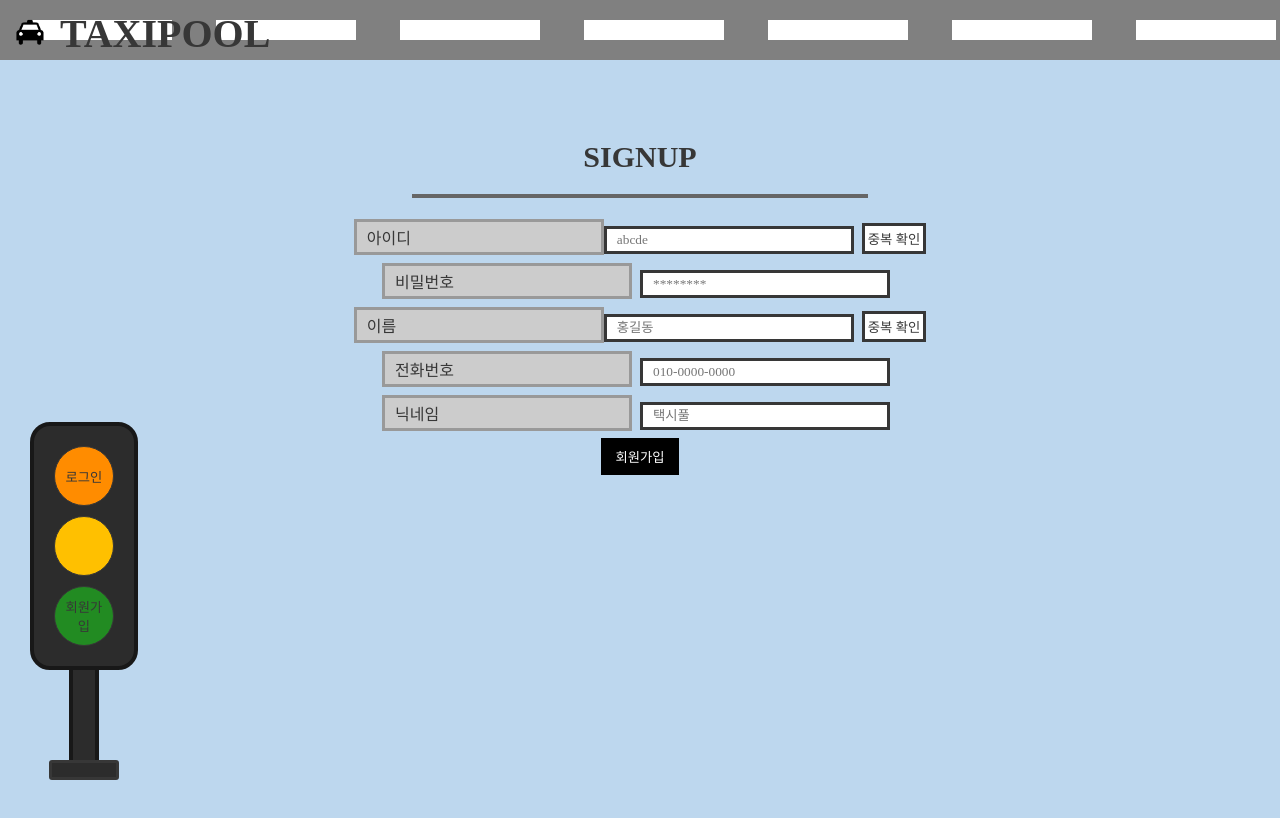
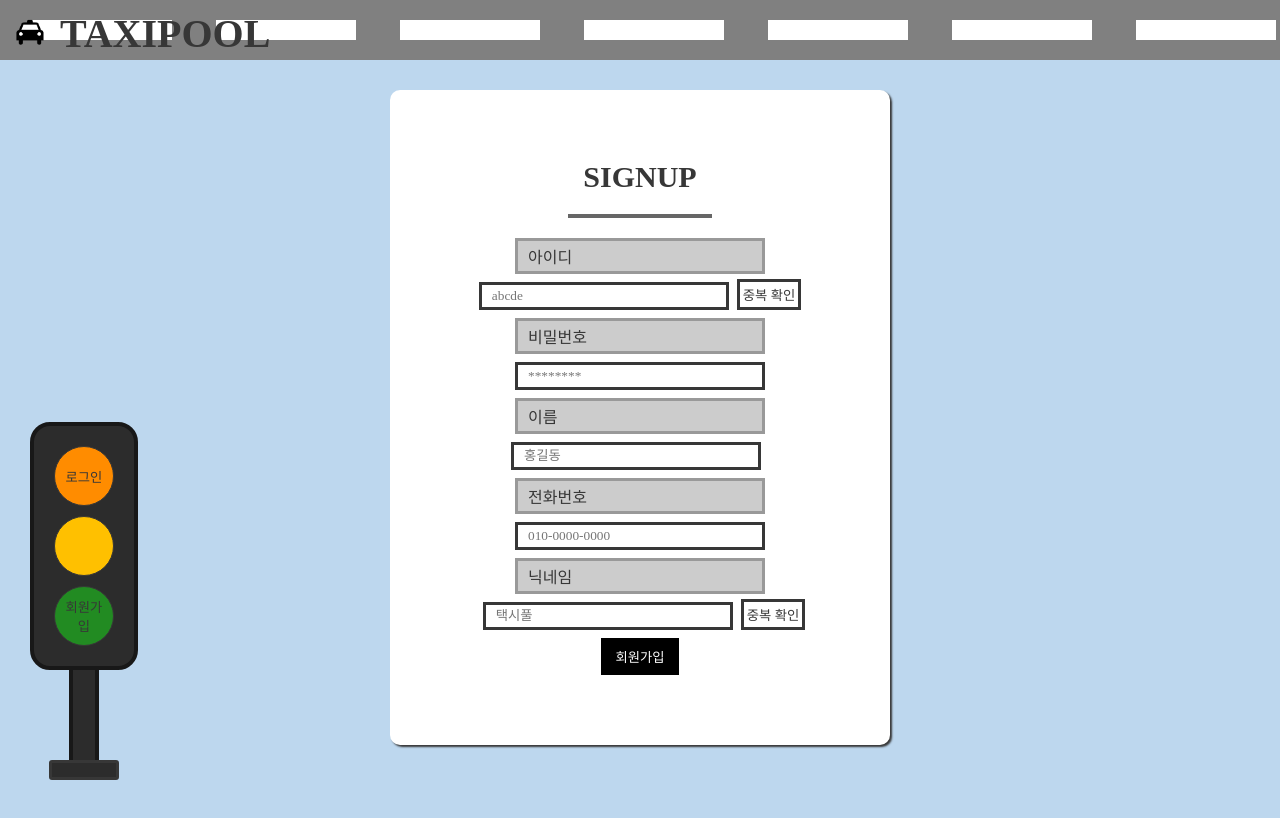
Before and after one commit to taxipool/frontend, a React (Create React App) app: page /signup in a window 1280 px wide. Shown: the top 818 px of the page. Built offline with nearby package versions, Linux system fonts and the light colour scheme; some icons are missing; a web font is replaced by a local one.

Commit message:
220902 아이디 닉넴 중복확인

```diff
--- a/src/Signup.css
+++ b/src/Signup.css
@@ -1,7 +1,11 @@
-.signup {
-    height: 100vh;
+.signup-container {
+    background-color: #fff;
+    width: 500px;
     padding: 70px;
-    margin-top: 70px;
+    margin: 90px auto 30px auto;
+    border-radius: 10px;
+    box-shadow: 2px 2px 2px;
+    text-align: center !important;
 }
 .signup .title {
     font-size: 30px;
--- a/src/Signup.js
+++ b/src/Signup.js
@@ -30,6 +30,66 @@ function Signup() {
     },
     []);
 
+    const onClickIDCheck = (event) => {
+        // 기본 클릭 동작 방지
+        event.preventDefault()
+
+        let userObj = {
+            id: id,
+            pw: password,
+            name: name,
+            phone: phonenumber,
+            nickname: nickname
+         };
+
+        axios.post("http://kittaxipool.iptime.org:3000/api/user/member", userObj)
+        .then(res => {
+            // 회원가입 실패
+            if (res.status === 400){
+                alert('중복된 아이디입니다.')
+            }
+            // 회원가입 성공
+            else if (res.status === 200) {
+                alert('사용 가능한 아이디입니다.')
+            }
+            console.log(res);
+        })
+        .catch(err => {
+            alert("네트워크가 불안정합니다.");
+            console.log(err);
+        });
+    }
+
+    const onClickNicknameCheck = (event) => {
+        // 기본 클릭 동작 방지
+        event.preventDefault()
+
+        let userObj = {
+            id: id,
+            pw: password,
+            name: name,
+            phone: phonenumber,
+            nickname: nickname
+         };
+
+        axios.post("http://kittaxipool.iptime.org:3000/api/user/member", userObj)
+        .then(res => {
+            // 회원가입 실패
+            if (res.status === 400){
+                alert('중복된 닉네임입니다.')
+            }
+            // 회원가입 성공
+            else if (res.status === 200) {
+                alert('사용 가능한 닉네임입니다.')
+            }
+            console.log(res);
+        })
+        .catch(err => {
+            alert("네트워크가 불안정합니다.");
+            console.log(err);
+        });
+    }
+
     const onClickSignup = (event) => {
         // 기본 클릭 동작 방지
         event.preventDefault()
@@ -42,7 +102,6 @@ function Signup() {
             nickname: nickname
          };
          axios.post("http://kittaxipool.iptime.org:3000/api/user/member", userObj)
-        //  axios.post("http://localhost:3001/api/user/member", userObj)
         .then(res => {
             // 회원가입 실패
             if (res.status === 400){
@@ -56,7 +115,6 @@ function Signup() {
                 window.location.href="/login";
             }
             console.log(res);
-            window.location.href="/login";
         })
         .catch(err => {
             alert("네트워크가 불안정합니다.");
@@ -67,12 +125,13 @@ function Signup() {
     // 디자인
     return(
         <div class="signup">
+            <div className='signup-container'>
                 <h2 class="title">SIGNUP</h2>
                 <hr></hr>
                 <div>
                     <label htmlFor='id'>아이디</label>
                     <input placeholder="abcde" maxLength="10" class="check_input" type='text' name='id' value={id} onChange={onIdHandler} />
-                <button class="btn">중복 확인</button>
+                    <button class="btn" onClick={onClickIDCheck}>중복 확인</button>
                 </div>
                 <div>
                     <label htmlFor='password'>비밀번호</label>
@@ -81,7 +140,6 @@ function Signup() {
                 <div>
                     <label htmlFor='name'>이름</label>
                     <input maxLength="6" placeholder="홍길동" class="check_input" type='text' name='name' value={name} onChange={onNameHandler} />
-                <button class="btn">중복 확인</button>
                 </div>
                 <div>
                     <label htmlFor='phonenumber'>전화번호</label>
@@ -90,9 +148,11 @@ function Signup() {
                 <div>
                     <label htmlFor='nickname'>닉네임</label>
                     <input placeholder="택시풀" type='text' name='nickname' value={nickname} onChange={onNicknameHandler} />
+                    <button class="btn" onClick={onClickNicknameCheck}>중복 확인</button>
                 </div>
                 <div>
                     <button class="signup_button" type='button' onClick={onClickSignup}>회원가입</button>
+                </div>
             </div>
         </div>
     )
```
Also changed, not shown: src/Signout.js (added, +9 -0 lines), src/Signout.css (added). Lines whose indentation alone changed are shown as unchanged.
